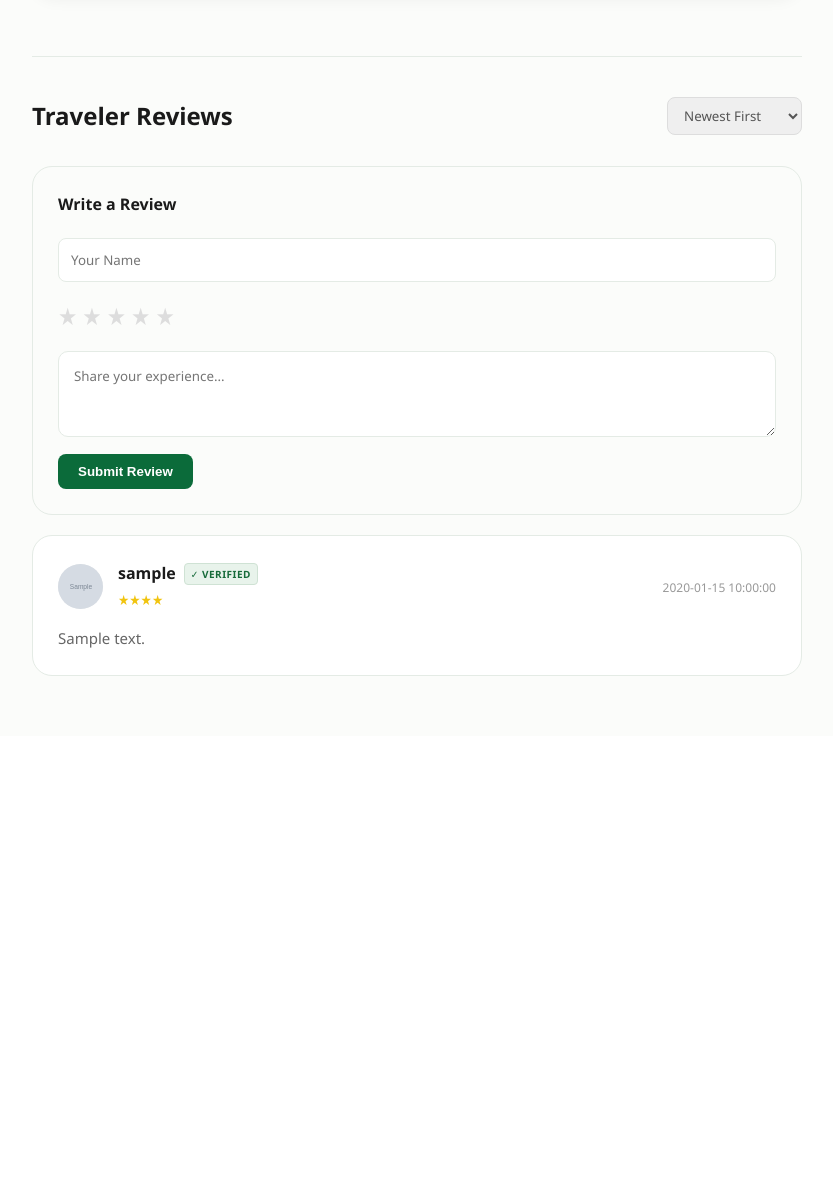
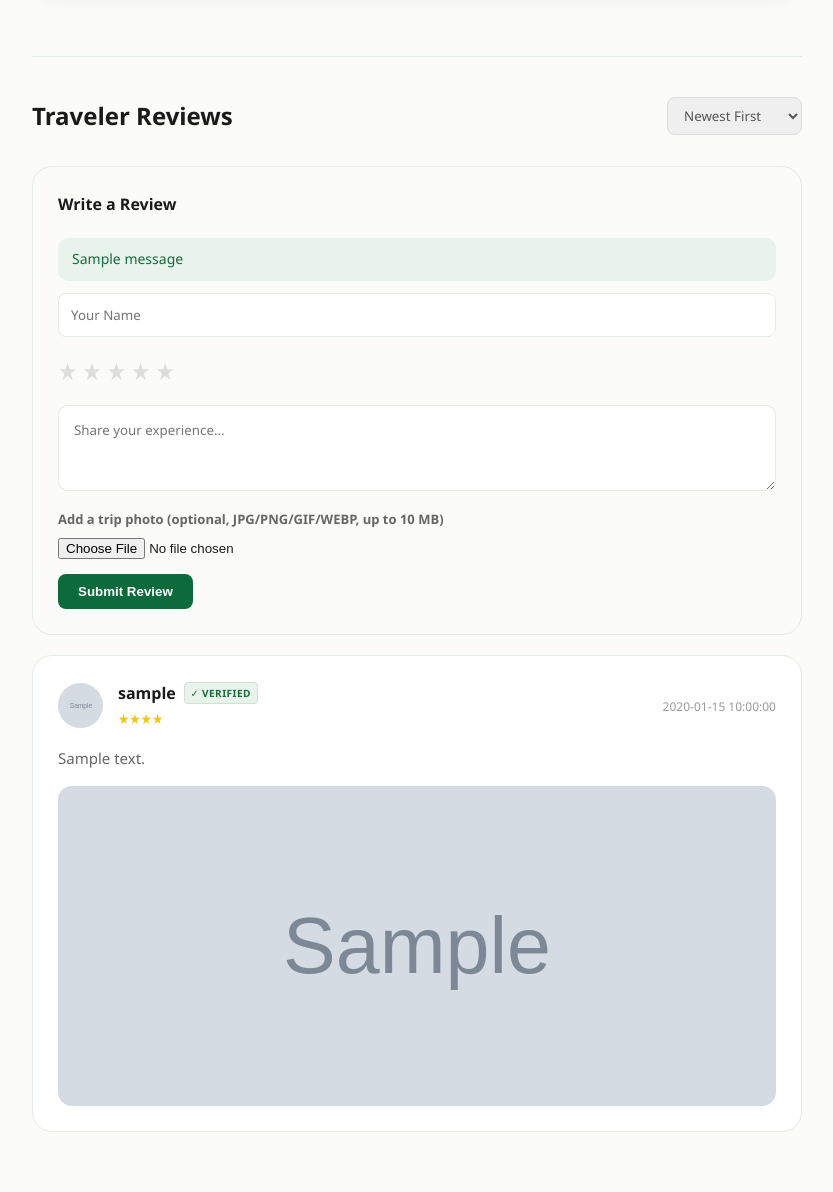
Before and after one commit to kalpajyoti123/travel-agency, a Flask app: page /itinerary/1 in a window 1280 px wide. Shown: the part 999-2191 px from the top of the page, without its empty margins (8-841 px from the left). Before the commit the page ends 1675 px from the top, so only its background shows below. Run offline with Flask 3, Linux system fonts and the light colour scheme; grey boxes marked "Sample" are stand-in pictures; one stand-in notice (Sample message) is shown; a database or web service that is not in the repository returns one stand-in record (values such as "Sample title"); data that the repository does not hold is empty.

Commit message:
Add photos and swipe carousel to traveler stories
Co-authored-by: Copilot <223556219+Copilot@users.noreply.github.com>

```diff
--- a/app.py
+++ b/app.py
@@ -121,7 +121,7 @@ def home():
 
     all_trips = list(trips_collection.find(query))
     gallery_photos = list(gallery_collection.find().sort('_id', -1).limit(12)) if gallery_collection is not None else []
-    traveler_reviews = list(reviews_collection.find().sort([('date', -1), ('_id', -1)]).limit(6)) if reviews_collection is not None else []
+    traveler_reviews = list(reviews_collection.find().sort([('date', -1), ('_id', -1)]).limit(12)) if reviews_collection is not None else []
     traveler_review_count = reviews_collection.count_documents({}) if reviews_collection is not None else 0
     return render_template(
         'index.html',
@@ -198,13 +198,60 @@ def submit_review():
             return redirect(url_for('trip_details', trip_name=slugify_trip_name(trip_name)))
         return redirect(url_for('home'))
 
-    reviews_collection.insert_one({
+    review_photo = request.files.get('photo')
+    photo_url = None
+    photo_public_id = None
+    if review_photo and review_photo.filename:
+        allowed_photo_extensions = {'jpg', 'jpeg', 'png', 'gif', 'webp'}
+        extension = review_photo.filename.rsplit('.', 1)[-1].lower() if '.' in review_photo.filename else ''
+        if extension not in allowed_photo_extensions or (review_photo.mimetype or '').lower() not in {
+            'image/jpeg', 'image/png', 'image/gif', 'image/webp'
+        }:
+            flash("Trip photos must be JPG, PNG, GIF, or WEBP images.", "error")
+            return redirect(url_for('trip_details', trip_name=slugify_trip_name(trip_name)))
+
+        review_photo.stream.seek(0, os.SEEK_END)
+        photo_size = review_photo.stream.tell()
+        review_photo.stream.seek(0)
+        if photo_size > 10 * 1024 * 1024:
+            flash("Trip photos must be 10 MB or smaller.", "error")
+            return redirect(url_for('trip_details', trip_name=slugify_trip_name(trip_name)))
+
+        try:
+            upload_result = cloudinary.uploader.upload(
+                review_photo,
+                folder='dhou-wanderer/traveler-stories',
+                resource_type='image'
+            )
+            photo_url = upload_result['secure_url']
+            photo_public_id = upload_result['public_id']
+        except Exception as e:
+            print(f"Error uploading review photo: {e}")
+            flash("Your photo could not be uploaded. Please try again or submit without it.", "error")
+            return redirect(url_for('trip_details', trip_name=slugify_trip_name(trip_name)))
+
+    review_document = {
         "trip_name": trip_name,
         "user_name": user_name,
         "rating": rating,
         "comment": comment,
         "date": datetime.datetime.now().strftime("%Y-%m-%d")
-    })
+    }
+    if photo_url and photo_public_id:
+        review_document.update({'photo_url': photo_url, 'photo_public_id': photo_public_id})
+
+    try:
+        reviews_collection.insert_one(review_document)
+    except Exception as e:
+        print(f"Error saving traveler review: {e}")
+        if photo_public_id:
+            try:
+                cloudinary.uploader.destroy(photo_public_id, resource_type='image')
+            except Exception as cleanup_error:
+                print(f"Error cleaning up review photo {photo_public_id}: {cleanup_error}")
+        return "Could not save your review. Please try again.", 500
+
+    flash("Thanks for sharing your trip story!", "success")
     return redirect(url_for('trip_details', trip_name=slugify_trip_name(trip_name)))
 
 @app.route('/book', methods=['POST'])
@@ -521,11 +568,66 @@ def delete_traveler_review(review_id):
     except Exception:
         return "Invalid Review ID", 400
 
+    review = reviews_collection.find_one({'_id': review_object_id})
+    if not review:
+        flash("That traveler review was not found.", "error")
+        return redirect(url_for('admin_page'))
+    photo_public_id = review.get('photo_public_id')
+    if photo_public_id:
+        try:
+            result = cloudinary.uploader.destroy(photo_public_id, resource_type='image')
+            if result.get('result') not in {'ok', 'not found'}:
+                flash("Cloudinary did not confirm removal of the review photo; the review was kept.", "error")
+                return redirect(url_for('admin_page'))
+        except Exception as e:
+            print(f"Error deleting review photo {photo_public_id}: {e}")
+            flash("Could not remove the review photo from Cloudinary; the review was kept.", "error")
+            return redirect(url_for('admin_page'))
+
     result = reviews_collection.delete_one({'_id': review_object_id})
     if not result.deleted_count:
+        return "Review photo was removed, but the review could not be deleted.", 500
+    flash("Traveler story removed from the homepage.", "success")
+    return redirect(url_for('admin_page'))
+
+@app.route('/admin/reviews/<review_id>/photo/delete', methods=['POST'])
+def delete_traveler_review_photo(review_id):
+    if not session.get('admin_logged_in'):
+        return redirect(url_for('admin_login'))
+    if reviews_collection is None:
+        return "Database Connection Error", 500
+
+    try:
+        review_object_id = ObjectId(review_id)
+    except Exception:
+        return "Invalid Review ID", 400
+
+    review = reviews_collection.find_one({'_id': review_object_id})
+    if not review:
         flash("That traveler review was not found.", "error")
-    else:
-        flash("Traveler story removed from the homepage.", "success")
+        return redirect(url_for('admin_page'))
+    photo_public_id = review.get('photo_public_id')
+    if not photo_public_id:
+        flash("This review has no uploaded photo to remove.", "error")
+        return redirect(url_for('admin_page'))
+
+    try:
+        result = cloudinary.uploader.destroy(photo_public_id, resource_type='image')
+        if result.get('result') not in {'ok', 'not found'}:
+            flash("Cloudinary did not confirm removal of the review photo.", "error")
+            return redirect(url_for('admin_page'))
+    except Exception as e:
+        print(f"Error deleting review photo {photo_public_id}: {e}")
+        flash("Could not remove the review photo from Cloudinary.", "error")
+        return redirect(url_for('admin_page'))
+
+    result = reviews_collection.update_one(
+        {'_id': review_object_id},
+        {'$unset': {'photo_url': '', 'photo_public_id': ''}}
+    )
+    if not result.matched_count:
+        return "The photo was removed, but the review could not be updated.", 500
+    flash("Traveler photo removed. The review remains published.", "success")
     return redirect(url_for('admin_page'))
 
 @app.route('/admin/traveler-photos', methods=['POST'])
--- a/templates/details.html
+++ b/templates/details.html
@@ -122,6 +122,10 @@
         .review-date { font-size: 12px; color: #999; }
         .star-rating { color: #f1c40f; font-size: 14px; margin-top: 2px; }
         .review-text { color: #666; font-size: 15px; line-height: 1.6; margin: 0; }
+        .review-trip-photo { display: block; width: 100%; max-height: 320px; object-fit: cover; border-radius: 14px; margin-top: 16px; }
+        .review-flash { padding: 10px 14px; margin-bottom: 12px; border-radius: 10px; font-size: 14px; }
+        .review-flash-success { background: #e8f3eb; color: #176B3A; }
+        .review-flash-error { background: #fff1f0; color: #a93226; }
         .verified-badge { display: inline-flex; align-items: center; gap: 3px; background: #e8f3eb; color: #176B3A; font-size: 10px; font-weight: 700; padding: 2px 6px; border-radius: 4px; margin-left: 8px; border: 1px solid #cfe2d4; text-transform: uppercase; letter-spacing: 0.5px; }
 
         .rating-input { display: flex; flex-direction: row-reverse; justify-content: flex-end; gap: 5px; margin-bottom: 15px; }
@@ -192,7 +196,12 @@
 
                 <div class="review-card" style="background: var(--bg-body);">
                     <h4 style="margin-top: 0;">Write a Review</h4>
-                    <form action="/submit-review" method="POST">
+                    {% with messages = get_flashed_messages(with_categories=true) %}
+                        {% for category, message in messages %}
+                        <div class="review-flash review-flash-{{ category }}">{{ message }}</div>
+                        {% endfor %}
+                    {% endwith %}
+                    <form action="/submit-review" method="POST" enctype="multipart/form-data">
                         <input type="hidden" name="trip_name" value="{{ trip.name }}">
                         <input type="text" name="user_name" placeholder="Your Name" style="width: 100%; padding: 12px; border-radius: 8px; border: 1px solid var(--border); margin-bottom: 15px; font-family: inherit; box-sizing: border-box;" required>
                         <div class="rating-input">
@@ -203,6 +212,8 @@
                             <input type="radio" id="star1" name="rating" value="1"><label for="star1">★</label>
                         </div>
                         <textarea name="comment" rows="3" placeholder="Share your experience..." style="width: 100%; padding: 15px; border-radius: 10px; border: 1px solid var(--border); margin-bottom: 10px; font-family: inherit; box-sizing: border-box;" required></textarea>
+                        <label for="review-photo" style="display:block; margin-bottom:8px; font-size:13px; font-weight:700; color:#666;">Add a trip photo (optional, JPG/PNG/GIF/WEBP, up to 10 MB)</label>
+                        <input id="review-photo" type="file" name="photo" accept="image/jpeg,image/png,image/gif,image/webp" style="display:block; margin-bottom:15px; max-width:100%;">
                         <button type="submit" style="background: var(--primary); color: white; border: none; padding: 10px 20px; border-radius: 8px; cursor: pointer; font-weight: bold;">Submit Review</button>
                     </form>
                 </div>
@@ -234,6 +245,9 @@
                             </div>
                         </div>
                         <p class="review-text">{{ review.comment }}</p>
+                        {% if review.photo_url %}
+                        <img class="review-trip-photo" src="{{ review.photo_url }}" alt="Trip photo shared by {{ review.user_name }}" loading="lazy">
+                        {% endif %}
                     </div>
                     {% endfor %}
                 {% else %}
```
Also changed, not shown: templates/admin.html (+13 -2 lines), templates/index.html (+46 -11 lines).
